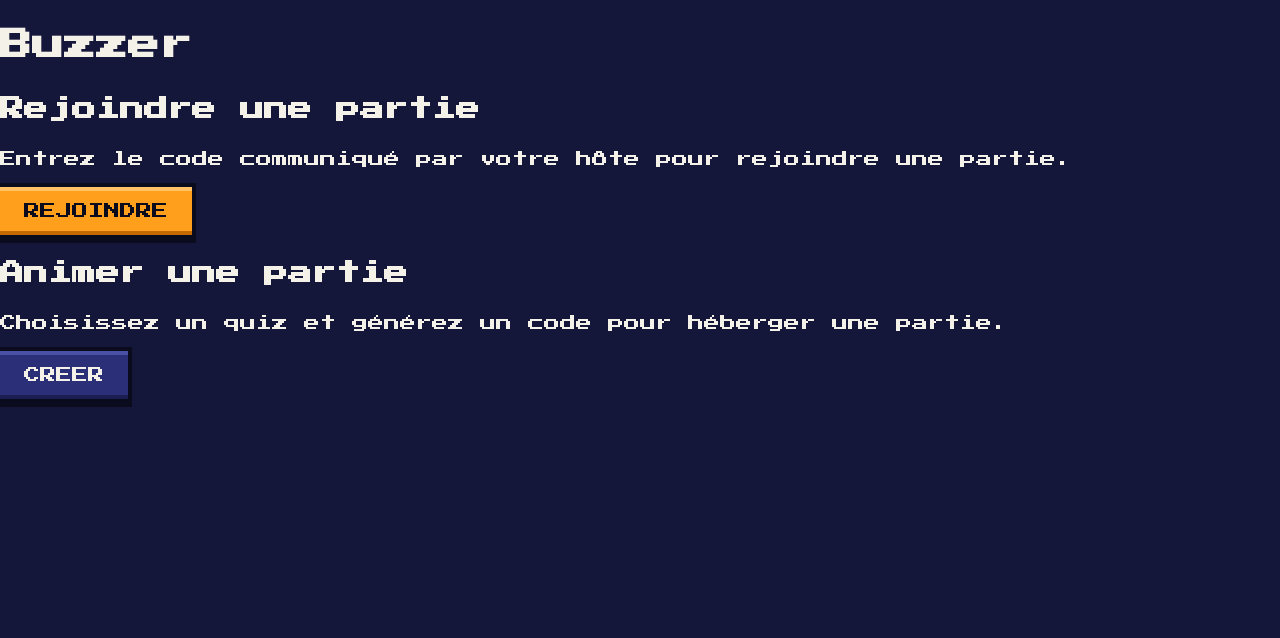
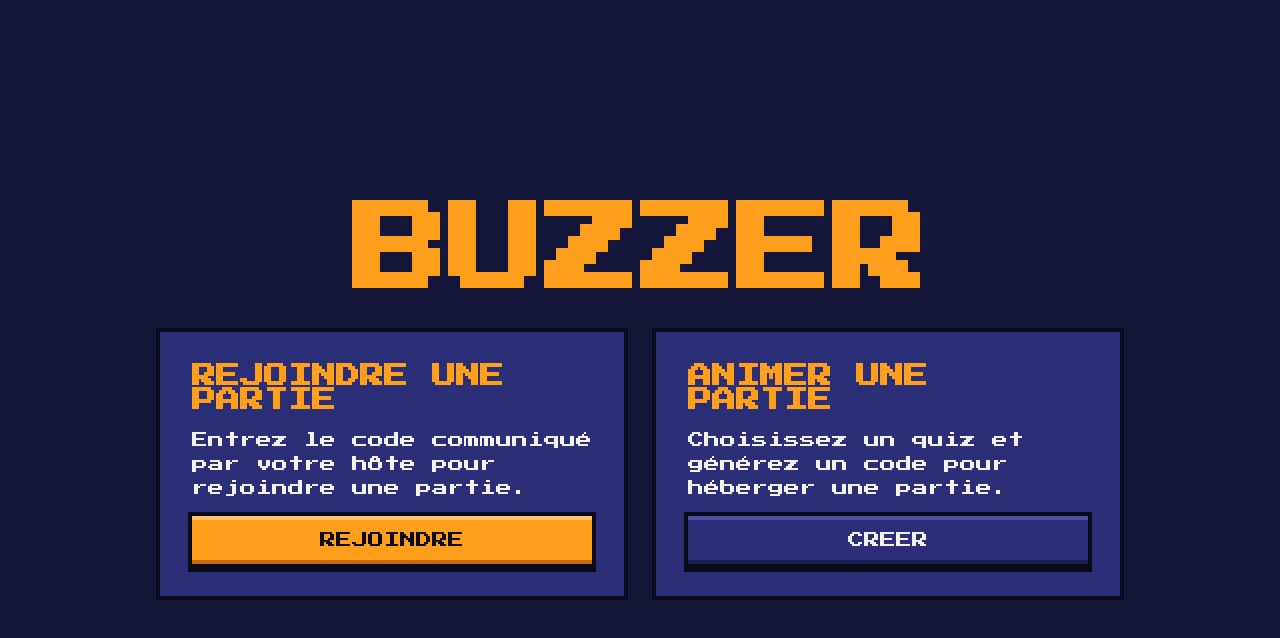
Before and after one commit to nelson-grac-aubert/Buzzer, a React (Vite) app in the folder frontend/: page / in a window 1280 px wide. Shown: the top 638 px of the page. Built offline with nearby package versions, Linux system fonts and the light colour scheme.

Commit message:
style(front) : add style to home page (host/play cards)

```diff
--- /dev/null
+++ b/frontend/src/pages/HomePage.module.css
@@ -0,0 +1,73 @@
+/* Mobile first: title and cards stacked at the top.
+   From 48rem: bigger title, cards side by side, everything centered */
+.page {
+  display: flex;
+  flex-direction: column;
+  gap: var(--spacing-24);
+  min-height: 100dvh;
+  padding: var(--spacing-24);
+}
+
+/* 48px in the mobile mockup: no Figma text style for it yet */
+.title {
+  margin: 0;
+  color: var(--color-accent);
+  font-size: 3rem;
+  line-height: var(--line-height-display);
+  text-align: center;
+  text-transform: uppercase;
+}
+
+.choices {
+  display: flex;
+  flex-direction: column;
+  gap: var(--spacing-24);
+}
+
+/* flex column: the button inside stretches to the full width */
+.card {
+  display: flex;
+  flex-direction: column;
+  gap: var(--spacing-16);
+  padding: var(--spacing-16);
+  background-color: var(--color-background-panel);
+  box-shadow: 0 0 0 4px var(--color-outline);
+}
+
+.cardTitle {
+  margin: 0;
+  color: var(--color-accent);
+  font-size: var(--font-size-display-m);
+  line-height: var(--line-height-display);
+  text-transform: uppercase;
+}
+
+.cardText {
+  margin: 0;
+}
+
+@media (min-width: 48rem) {
+  .page {
+    justify-content: center;
+    align-items: center;
+    gap: var(--spacing-32);
+    padding: var(--spacing-32);
+  }
+
+  .title {
+    font-size: var(--font-size-display-xl);
+  }
+
+  .choices {
+    flex-direction: row;
+    gap: var(--spacing-32);
+    width: 100%;
+    max-width: 60rem;
+  }
+
+  /* both cards share the row width equally */
+  .card {
+    flex: 1;
+    padding: var(--spacing-32);
+  }
+}
--- a/frontend/src/pages/HomePage.tsx
+++ b/frontend/src/pages/HomePage.tsx
@@ -1,21 +1,27 @@
+import { useNavigate } from 'react-router'
 import Button from "../components/button/Button";
+import styles from './HomePage.module.css'
 
 function HomePage() {
+  const navigate = useNavigate()
+
   return (
-    <main>
-      <h1>Buzzer</h1>
+    <main className={styles.page}>
+      <h1 className={styles.title}>Buzzer</h1>
 
-      <section>
-        <h2>Rejoindre une partie</h2>
-        <p>Entrez le code communiqué par votre hôte pour rejoindre une partie.</p>
-        <Button variant='primary' onClick={() => console.log('PARTIE REJOINTE')}>REJOINDRE</Button>
-      </section>
+      <div className={styles.choices}>
+        <section className={styles.card}>
+          <h2 className={styles.cardTitle}>Rejoindre une partie</h2>
+          <p className={styles.cardText}>Entrez le code communiqué par votre hôte pour rejoindre une partie.</p>
+          <Button variant='primary' onClick={() => navigate('/join')}>REJOINDRE</Button>
+        </section>
 
-      <section>
-        <h2>Animer une partie</h2>
-        <p>Choisissez un quiz et générez un code pour héberger une partie.</p>
-        <Button variant='secondary' onClick={() => console.log('PARTIE CREE')}>CREER</Button>
-      </section>
+        <section className={styles.card}>
+          <h2 className={styles.cardTitle}>Animer une partie</h2>
+          <p className={styles.cardText}>Choisissez un quiz et générez un code pour héberger une partie.</p>
+          <Button variant='secondary' onClick={() => navigate('/host')}>CREER</Button>
+        </section>
+      </div>
     </main>
   )
 }
```
